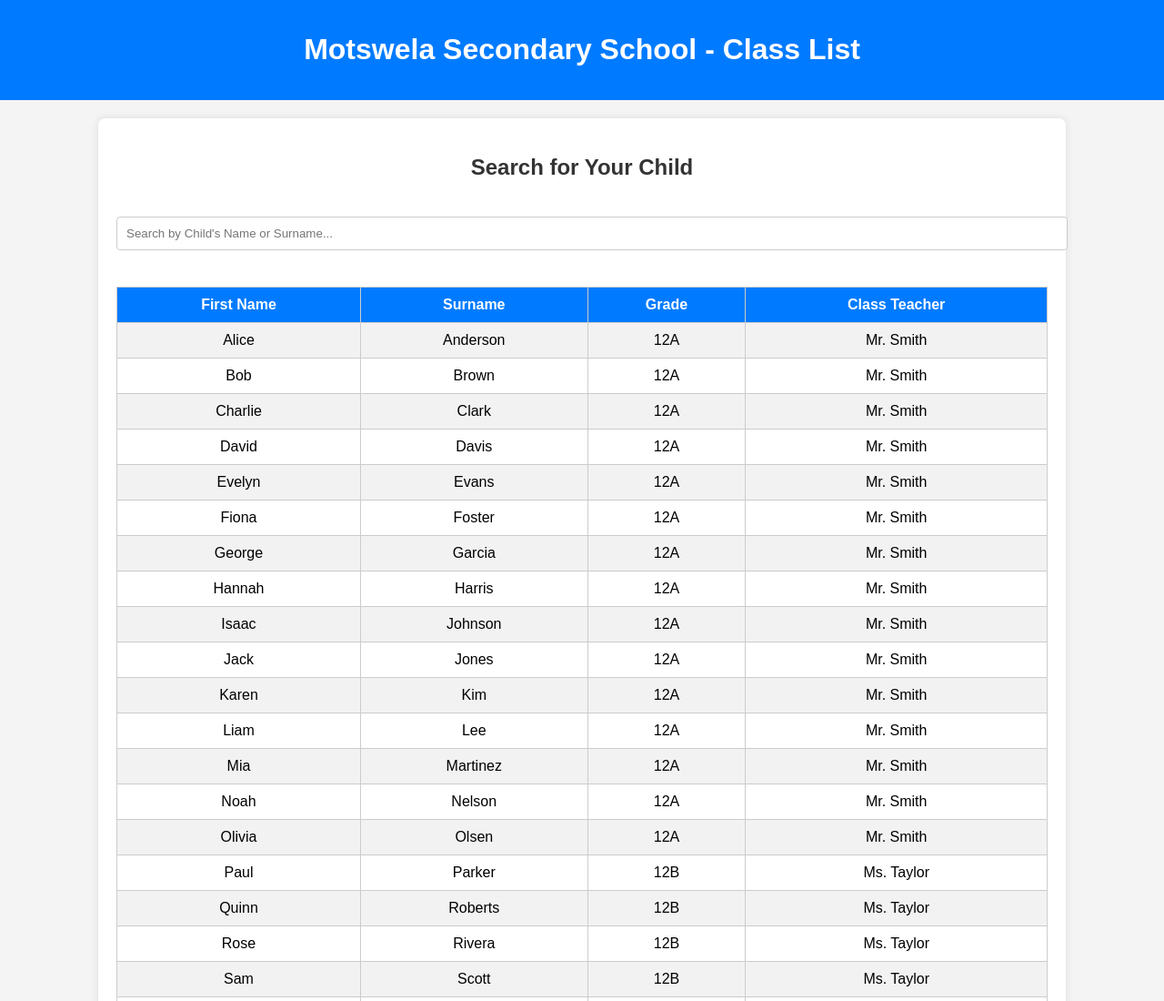
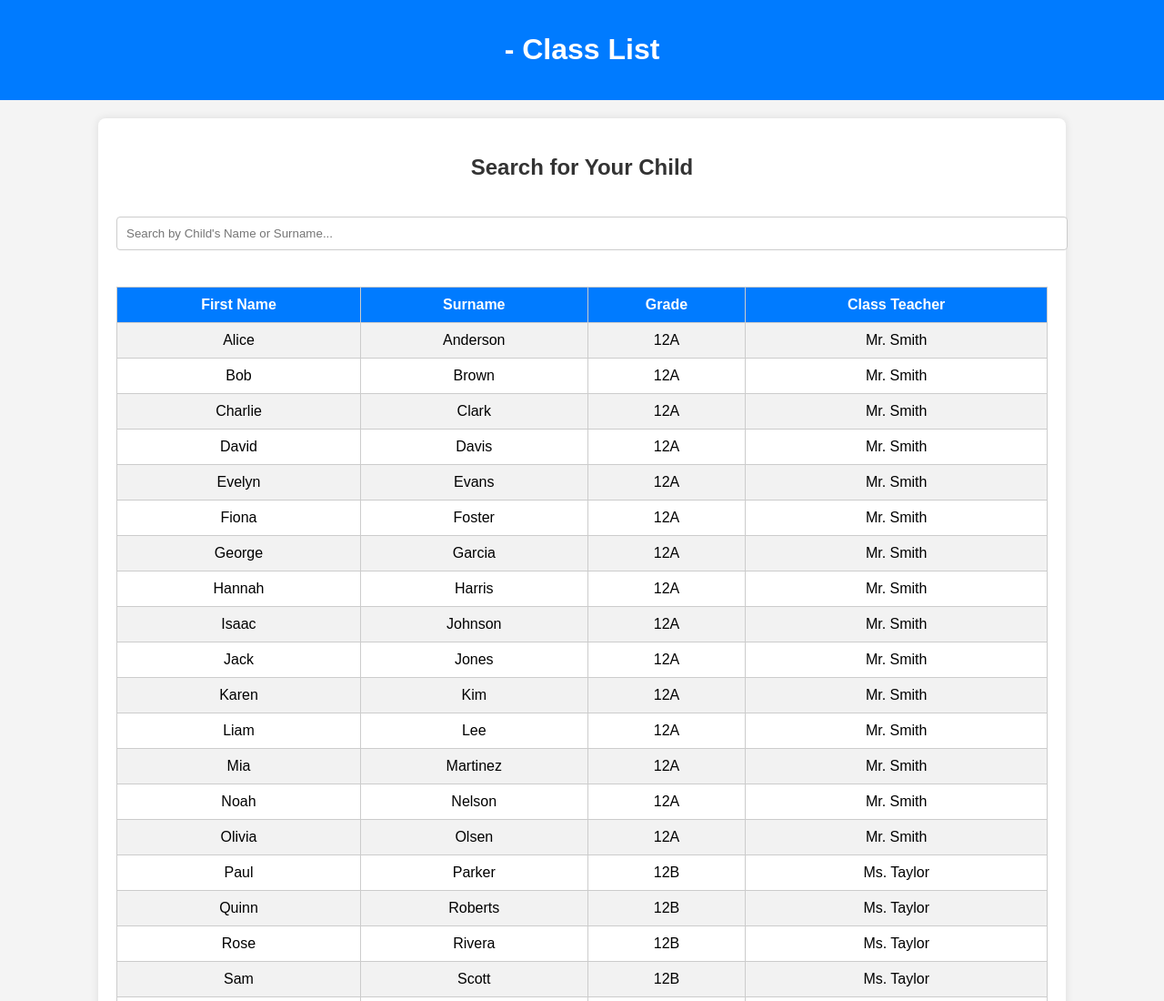
Before and after one commit to ceejaygoat/myschool, a plain HTML site: page classlist.html in a window 1280 px wide. Shown: the top 1100 px of the page at 91% size. Drawn offline with Linux system fonts and the light colour scheme.

Commit message:
Update classlist.html

```diff
--- a/classlist.html
+++ b/classlist.html
@@ -77,7 +77,7 @@
 <body>
 
     <header>
-        <h1>Motswela Secondary School - Class List</h1>
+        <h1> - Class List</h1>
     </header>
 
     <div class="container">
```
